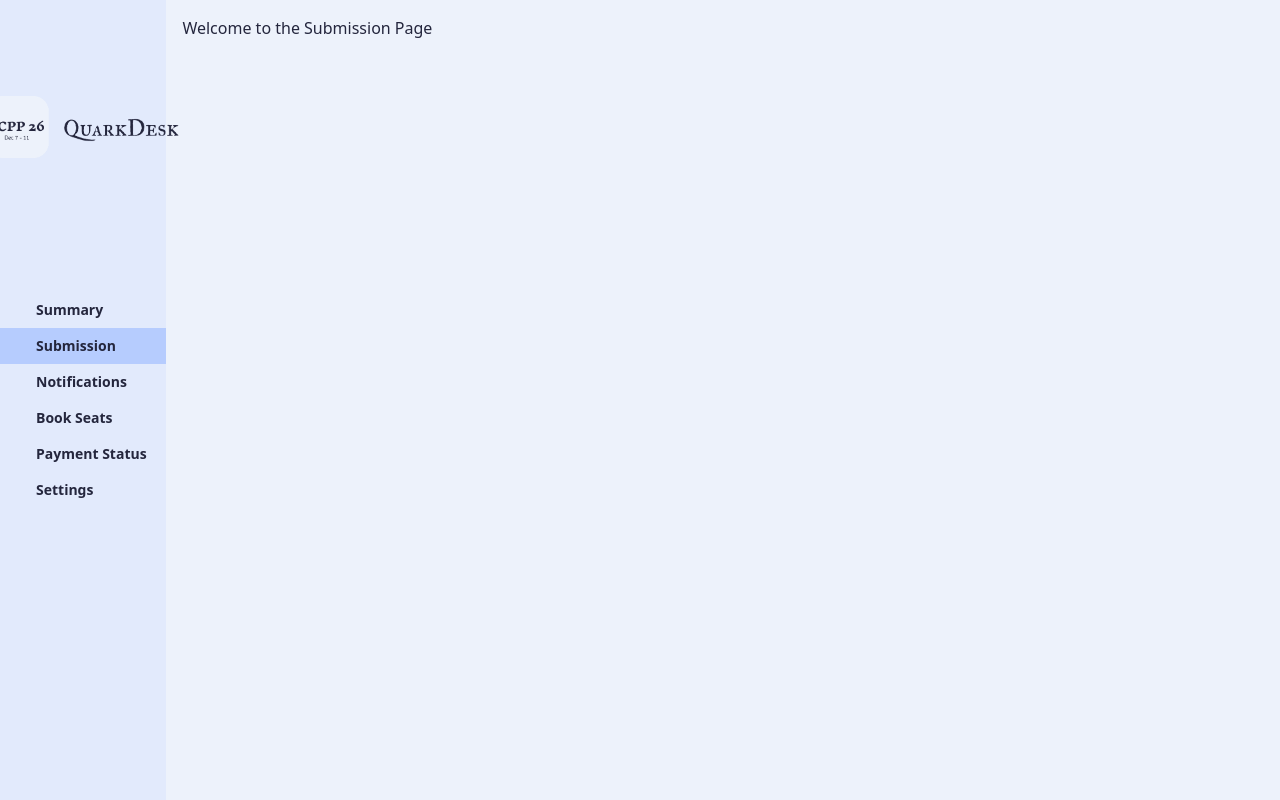
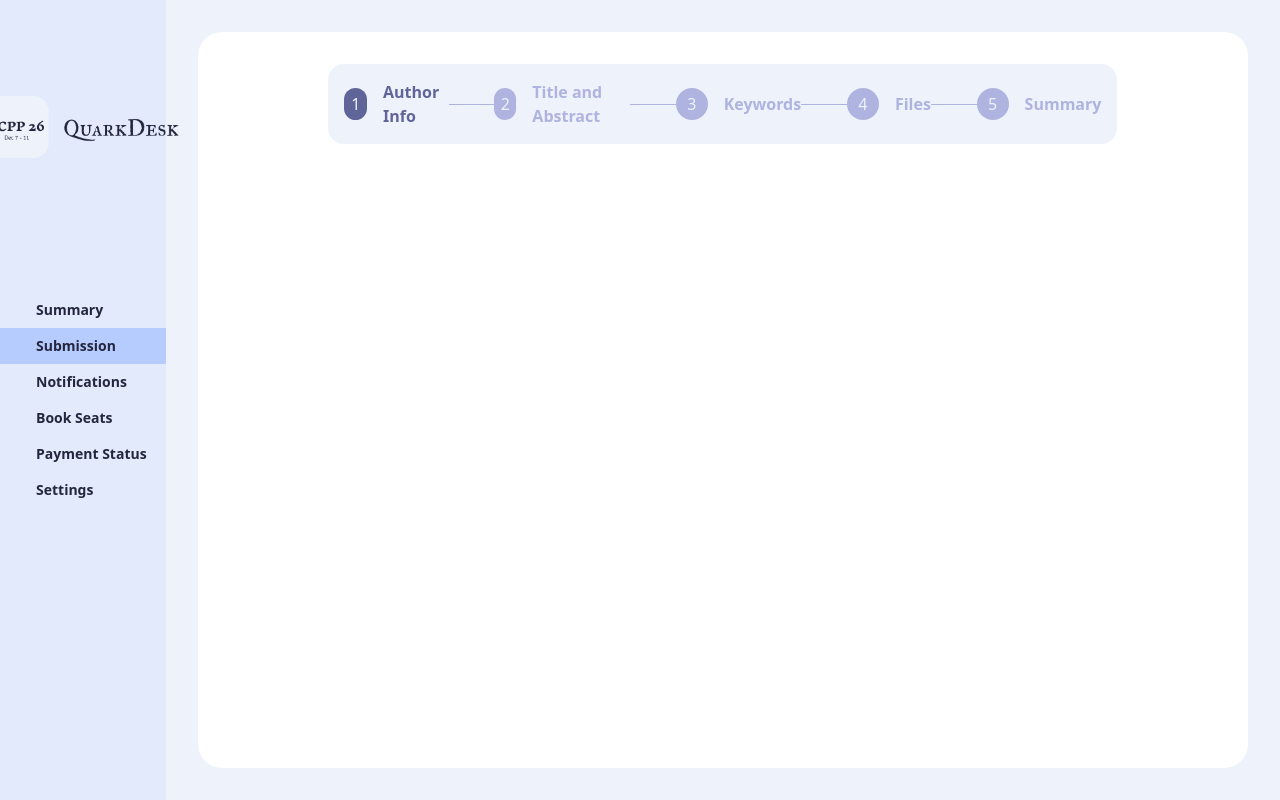
Before and after one commit to mohamedhassanmn/conference-dashboard, a Nuxt app: page /submission in a window 1280 px wide. Built offline with nearby package versions, Linux system fonts and the light colour scheme.

Commit message:
add stepper component and use in submission page

```diff
--- /dev/null
+++ b/app/components/atoms/stepperItem.vue
@@ -0,0 +1,37 @@
+<script setup>
+const props = defineProps({
+    stepCount: {
+        type: Number,
+        required: true,
+    },
+    stepName: {
+        type: String,
+        required: true,
+    },
+    activeState: {
+        type: Boolean,
+        default: false,
+    },
+    hideDivider: {
+        type: Boolean,
+        default: true,
+    },
+})
+
+const emit = defineEmits(['step-click'])
+</script>
+
+<template>
+    <div class="flex space-x-4 items-center cursor-pointer" @click="emit('step-click')">
+        <div class="w-8 h-8 rounded-full flex items-center justify-center text-primary-100"
+            :class="activeState ? 'bg-neutral-400' : 'bg-neutral-200'">
+            {{ stepCount }}
+        </div>
+
+        <div class="font-bold" :class="activeState ? 'text-neutral-400' : 'text-neutral-200'">
+            {{ stepName }}
+        </div>
+    </div>
+
+    <hr v-if="hideDivider" class="w-16 border-neutral-200" />
+</template>
--- /dev/null
+++ b/app/components/molecules/stepper.vue
@@ -0,0 +1,24 @@
+<script setup lang="ts">
+import StepperItem from '~/components/atoms/stepperItem.vue'
+
+const props = defineProps({
+    steps: {
+        type: Array as () => Array<{ stepCount: number; stepName: string }>,
+        required: true,
+    },
+    activeStep: {
+        type: Number,
+        required: true,
+    },
+})
+
+const emit = defineEmits(['change-step'])
+</script>
+
+<template>
+    <div class="flex w-full max-w-[80%] mx-auto justify-between items-center bg-primary-100 p-4 rounded-2xl">
+        <StepperItem v-for="(step, index) in steps" :key="step.stepCount" :stepCount="step.stepCount"
+            :stepName="step.stepName" :activeState="step.stepCount === activeStep"
+            :hideDivider="steps.length - 1 !== index" @step-click="emit('change-step', step.stepCount)" />
+    </div>
+</template>
--- a/app/layouts/default.vue
+++ b/app/layouts/default.vue
@@ -1,17 +1,18 @@
+<script setup>
+import Sidebar from '~/components/atoms/sidebar.vue';
+</script>
+
 <template>
     <div class="flex h-screen">
         <div class="w-[15%] h-full bg-primary-200">
             <Sidebar />
         </div>
-        <div class="w-full h-full p-4">
-            <NuxtPage />
+        <div class="w-full h-full py-8 px-8 overflow-auto">
+            <div class="w-full h-full m-auto bg-white rounded-3xl p-8">
+                <NuxtPage />
+            </div>
         </div>
     </div>
 </template>
 
-<script setup>
-import Sidebar from '~/components/atoms/sidebar.vue';
-
-</script>
-
 <style scoped></style>
--- /dev/null
+++ b/app/pages/notifications.vue
@@ -0,0 +1,5 @@
+<template>
+    <div>
+        Welcome to the Notifications Page
+    </div>
+</template>
--- /dev/null
+++ b/app/pages/payment-status.vue
@@ -0,0 +1,5 @@
+<template>
+    <div>
+        Welcome to the Payment Status Page
+    </div>
+</template>
--- /dev/null
+++ b/app/pages/registration.vue
@@ -0,0 +1,5 @@
+<template>
+    <div>
+        Welcome to the Registration Page
+    </div>
+</template>
--- /dev/null
+++ b/app/pages/settings.vue
@@ -0,0 +1,5 @@
+<template>
+    <div>
+        Welcome to the Settings Page
+    </div>
+</template>
--- a/app/pages/submission.vue
+++ b/app/pages/submission.vue
@@ -1,5 +1,17 @@
+<script setup lang="ts">
+import Stepper from '~/components/molecules/stepper.vue'
+
+const activeStep = ref(1)
+
+const steps = [
+    { stepCount: 1, stepName: 'Author Info' },
+    { stepCount: 2, stepName: 'Title and Abstract' },
+    { stepCount: 3, stepName: 'Keywords' },
+    { stepCount: 4, stepName: 'Files' },
+    { stepCount: 5, stepName: 'Summary' },
+]
+</script>
+
 <template>
-    <div>
-        Welcome to the Submission Page
-    </div>
+    <Stepper :steps="steps" :activeStep="activeStep" @change-step="activeStep = $event" />
 </template>
--- a/app/utils/routes.ts
+++ b/app/utils/routes.ts
@@ -2,7 +2,7 @@ export const ROUTES = {
   HOME: "/",
   SUBMISSION: "/submission",
   NOTIFICATIONS: "/notifications",
-  BOOK_SEATS: "/book-seats",
+  BOOK_SEATS: "/registration",
   PAYMENT_STATUS: "/payment-status",
   SETTINGS: "/settings",
 } as const;
--- a/tailwind.config.ts
+++ b/tailwind.config.ts
@@ -13,9 +13,7 @@ export default <Partial<Config>>{
   ],
   theme: {
     extend: {
-      fontFamily: {
-        nunito: ['"Nunito Sans"', "system-ui", "sans-serif"],
-      },
+      spacing: {},
       colors: {
         primary: {
           100: "#EDF2FB",
@@ -36,6 +34,10 @@ export default <Partial<Config>>{
           700: "#24263D",
         },
       },
+      fontFamily: {
+        nunito: ['"Nunito Sans"', "system-ui", "sans-serif"],
+      },
+      borderRadius: {},
     },
   },
 };
```
